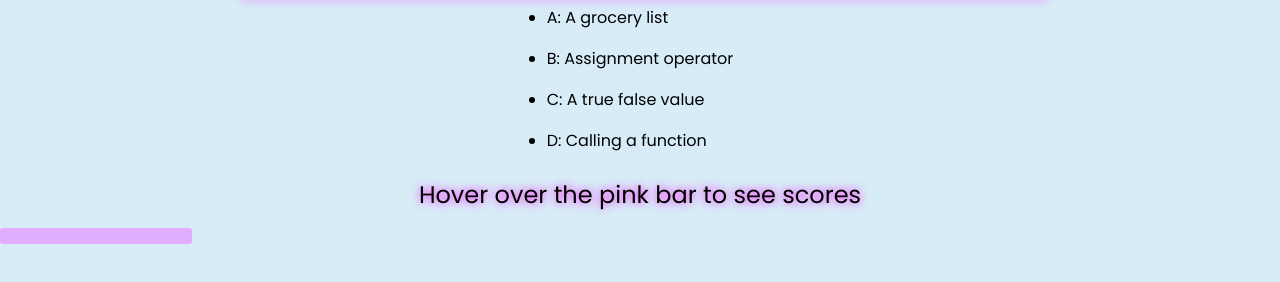
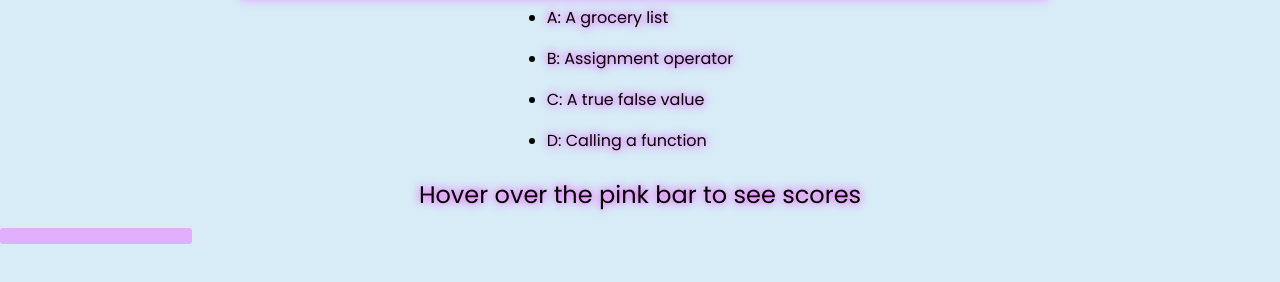
Before and after one commit to BrielleBroadt/code-quiz, a plain HTML site: page index.html in a window 1280 px wide. Both pictures are taken after a click on the button "Start Quiz". Shown: the part 210-492 px from the top of the page. Drawn offline with Linux system fonts and the light colour scheme.

Commit message:
added color to options

```diff
--- a/assests/css/style.css
+++ b/assests/css/style.css
@@ -75,6 +75,8 @@ section{
   flex-direction: column;
   gap: 1rem;
   padding: .5rem;
+  text-shadow: 0 0 10px #ff00f7;
+
 
 }
 #opstions li{
```
